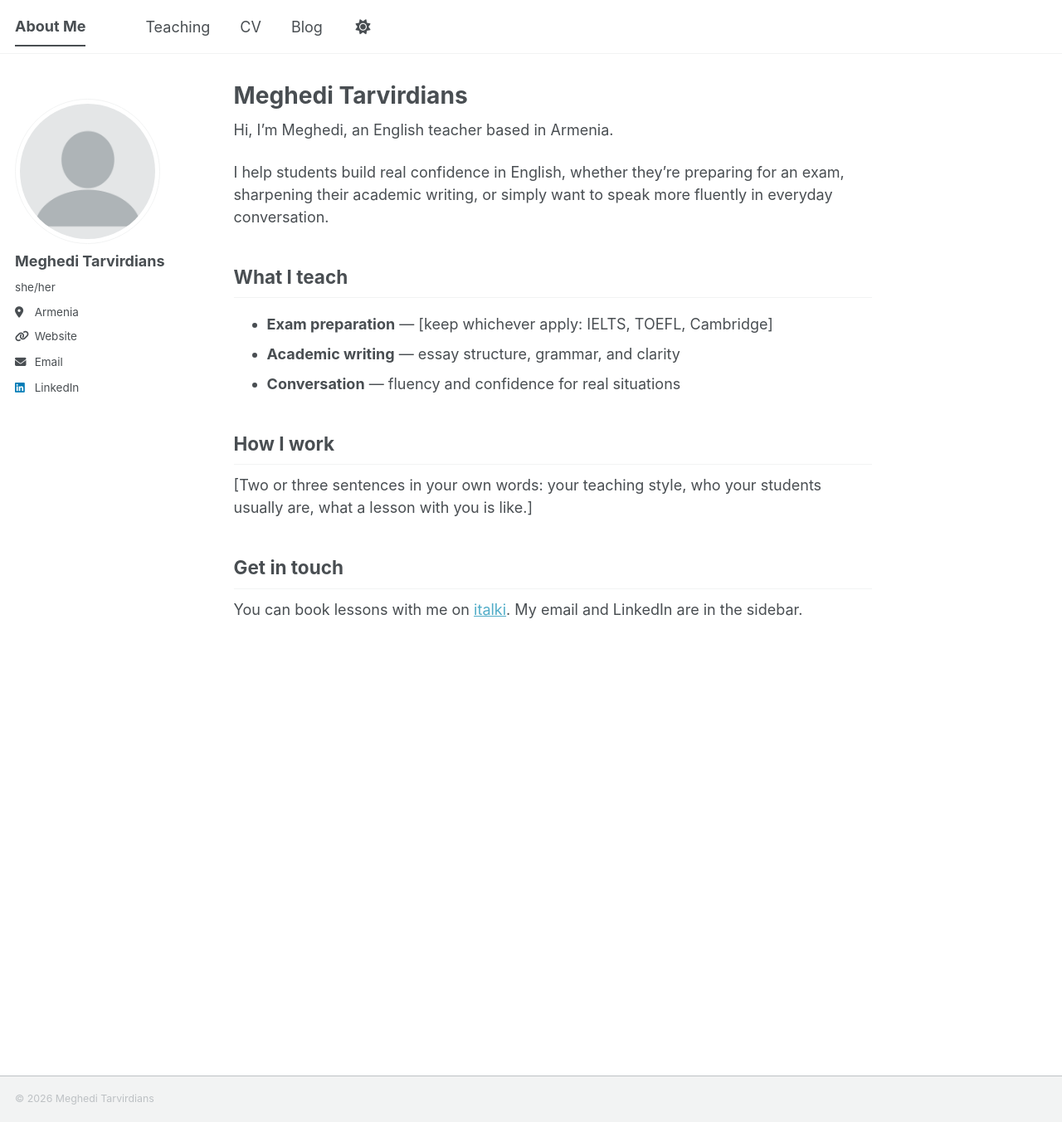
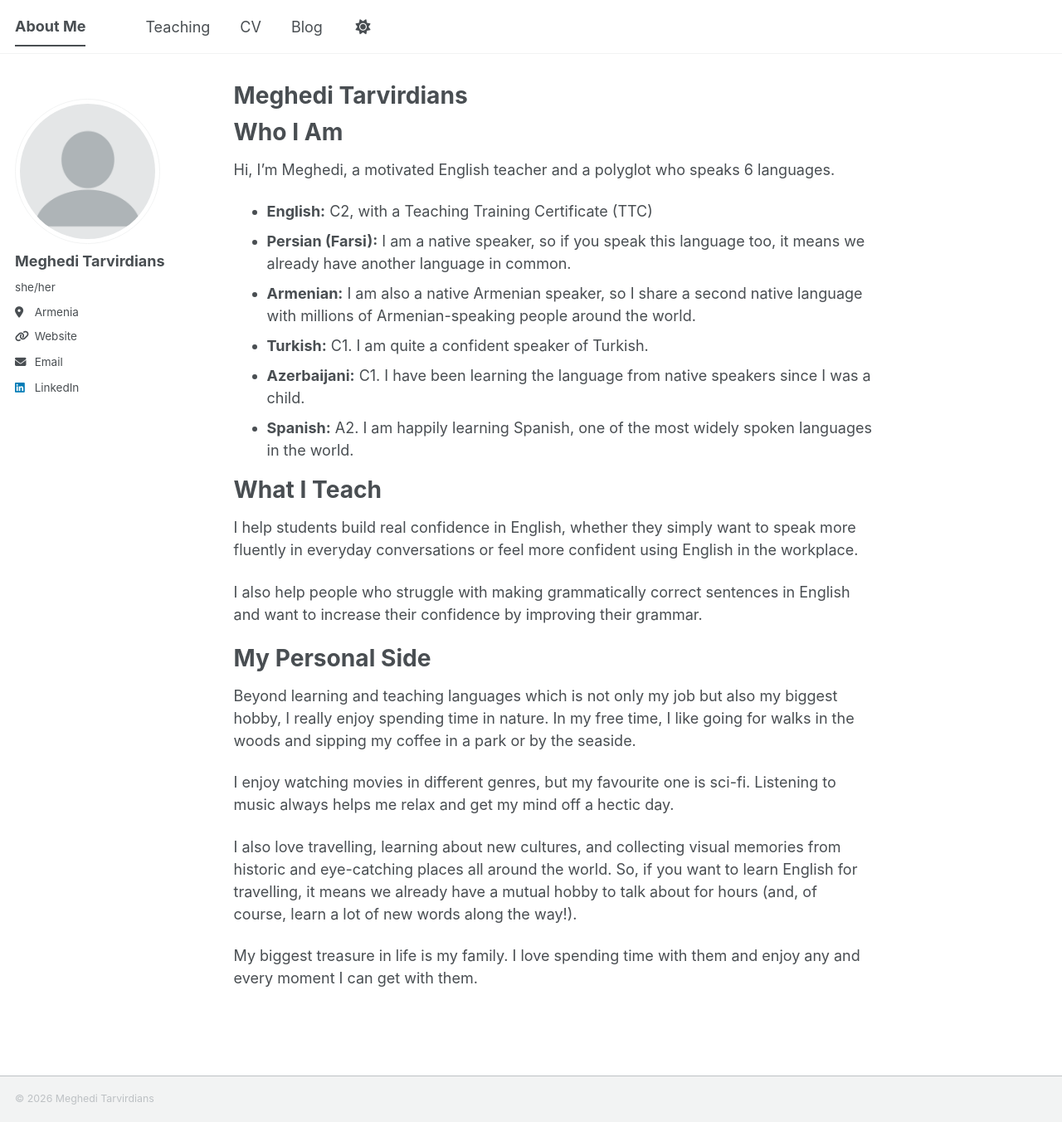
Before and after one commit to MeghediT/MeghediT.github.io, a Jekyll site: the page built from _pages/about.md, in a window 1280 px wide and 1352 px high. Shown: the whole window at 83% size. Built offline with Jekyll 4.4.1, drawn with Linux system fonts in a browser that asks for light colours; a style sheet for code colours, icons or effects is not loaded.

Commit message:
Revise about page content and structure
Updated the about page to reflect personal details and teaching style.

```diff
--- a/_pages/about.md
+++ b/_pages/about.md
@@ -4,20 +4,30 @@ title: "Meghedi Tarvirdians"
 description: "English teacher based in Armenia"
 author_profile: true
 ---
-Hi, I'm Meghedi, an English teacher based in Armenia.
 
-I help students build real confidence in English, whether they're preparing for an exam, sharpening their academic writing, or simply want to speak more fluently in everyday conversation.
+# Who I Am
 
-## What I teach
+Hi, I'm Meghedi, a motivated English teacher and a polyglot who speaks 6 languages.
 
-- **Exam preparation** — [keep whichever apply: IELTS, TOEFL, Cambridge]
-- **Academic writing** — essay structure, grammar, and clarity
-- **Conversation** — fluency and confidence for real situations
+* **English:** C2, with a Teaching Training Certificate (TTC)
+* **Persian (Farsi):** I am a native speaker, so if you speak this language too, it means we already have another language in common.
+* **Armenian:** I am also a native Armenian speaker, so I share a second native language with millions of Armenian-speaking people around the world.
+* **Turkish:** C1. I am quite a confident speaker of Turkish.
+* **Azerbaijani:** C1. I have been learning the language from native speakers since I was a child.
+* **Spanish:** A2. I am happily learning Spanish, one of the most widely spoken languages in the world.
 
-## How I work
+# What I Teach
 
-[Two or three sentences in your own words: your teaching style, who your students usually are, what a lesson with you is like.]
+I help students build real confidence in English, whether they simply want to speak more fluently in everyday conversations or feel more confident using English in the workplace.
 
-## Get in touch
+I also help people who struggle with making grammatically correct sentences in English and want to increase their confidence by improving their grammar.
 
-You can book lessons with me on [italki](https://www.italki.com/en/teacher/your-profile-link). My email and LinkedIn are in the sidebar.
+# My Personal Side
+
+Beyond learning and teaching languages which is not only my job but also my biggest hobby, I really enjoy spending time in nature. In my free time, I like going for walks in the woods and sipping my coffee in a park or by the seaside.
+
+I enjoy watching movies in different genres, but my favourite one is sci-fi. Listening to music always helps me relax and get my mind off a hectic day.
+
+I also love travelling, learning about new cultures, and collecting visual memories from historic and eye-catching places all around the world. So, if you want to learn English for travelling, it means we already have a mutual hobby to talk about for hours (and, of course, learn a lot of new words along the way!).
+
+My biggest treasure in life is my family. I love spending time with them and enjoy any and every moment I can get with them.
```
